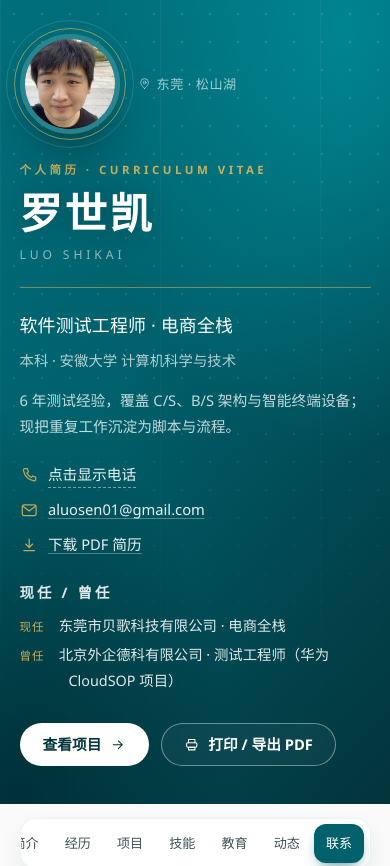
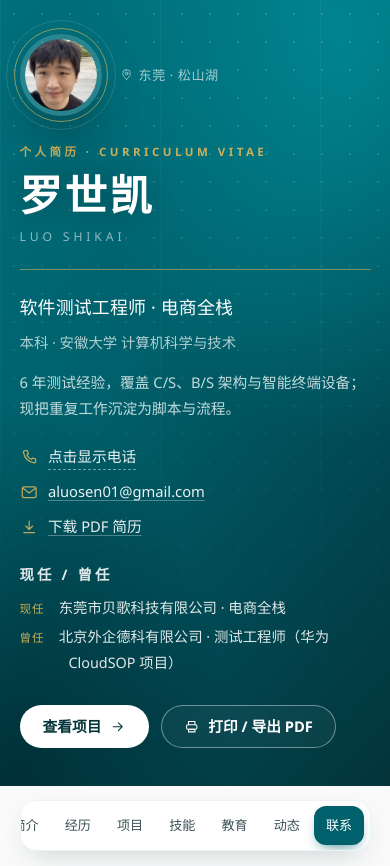
Before and after one commit to luoshikai/luoshikai.github.io, a plain HTML site: page index.html in a window 390 px wide. Shown: the top 866 px of the page. Drawn offline with Linux system fonts and the light colour scheme.

Commit message:
Shrink hero portrait

```diff
--- a/assets/style.css
+++ b/assets/style.css
@@ -137,8 +137,8 @@ button { font: inherit; }
 
 .hero__inner {
   display: grid;
-  grid-template-columns: minmax(0, 236px) minmax(0, 1fr);
-  gap: clamp(32px, 5vw, 68px);
+  grid-template-columns: minmax(0, 178px) minmax(0, 1fr);
+  gap: clamp(32px, 5vw, 64px);
   align-items: center;
   padding-block: clamp(44px, 6vw, 78px) clamp(42px, 6vw, 72px);
 }
@@ -147,7 +147,7 @@ button { font: inherit; }
 
 .portrait-wrap {
   position: relative;
-  width: clamp(160px, 19vw, 214px);
+  width: clamp(124px, 13.5vw, 158px);
   margin: 6px auto 0;
   aspect-ratio: 1;
 }
@@ -941,9 +941,9 @@ button { font: inherit; }
 
 /* ---------- 16. Responsive ---------- */
 @media (max-width: 980px) {
-  .hero__inner { grid-template-columns: 140px minmax(0, 1fr); gap: 30px; text-align: left; align-items: start; }
+  .hero__inner { grid-template-columns: 112px minmax(0, 1fr); gap: 30px; text-align: left; align-items: start; }
   .hero__aside { display: block; justify-self: start; text-align: center; }
-  .portrait-wrap { width: 124px; margin: 4px auto 0; }
+  .portrait-wrap { width: 100px; margin: 4px auto 0; }
   .portrait-caption { margin-top: 18px; }
 
   .hero__meta { grid-template-columns: minmax(0, 1fr); gap: 22px; }
@@ -970,7 +970,7 @@ button { font: inherit; }
 
   .hero__inner { grid-template-columns: minmax(0, 1fr); gap: 26px; padding-block: 34px 38px; }
   .hero__aside { display: flex; align-items: center; gap: 18px; text-align: left; }
-  .portrait-wrap { width: 100px; margin: 0; flex: none; }
+  .portrait-wrap { width: 82px; margin: 0; flex: none; }
   .portrait-caption { margin-top: 0; }
   .hero__name { letter-spacing: 0.06em; }
   .hero__latin { letter-spacing: 0.32em; }
```
Also changed, not shown: 1 other file.
